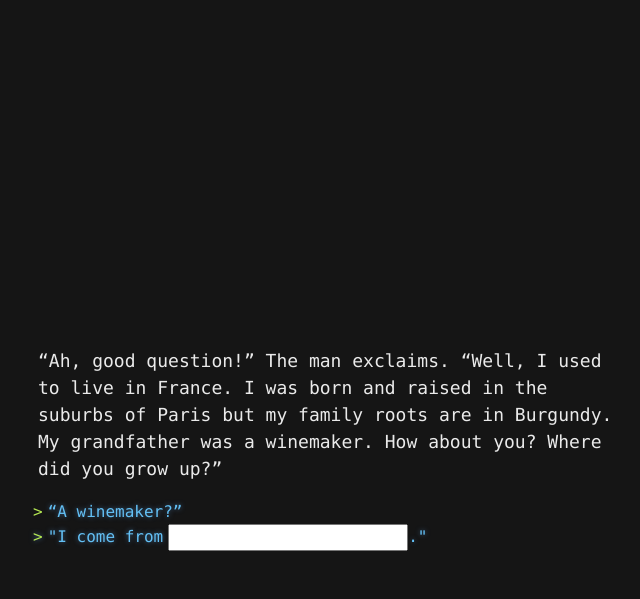
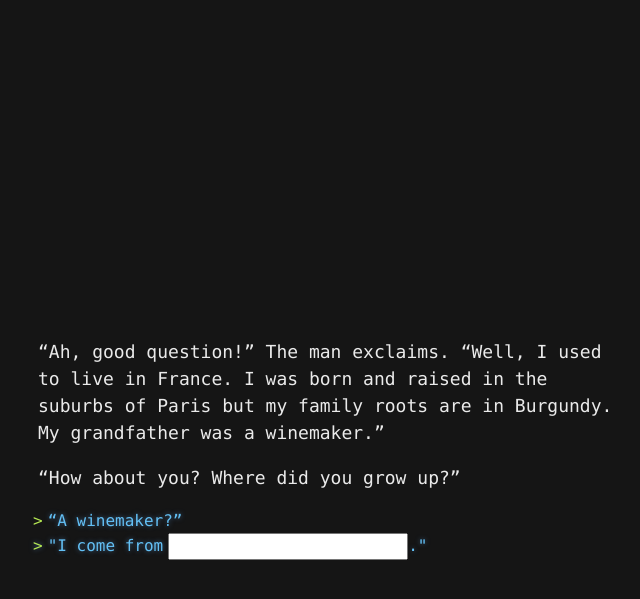
Before and after one commit to yvesgurcan/adventure, a Jekyll site: the page built from before.md, in a window 1280 px wide. Shown: the top 599 px of the page, without its empty margins (307-947 px from the left). Built offline with Jekyll 4.4.1, drawn with Linux system fonts in a browser that asks for light colours; our own code applies the rules of GitHub Pages for plain Markdown files.

```diff
--- a/before.md
+++ b/before.md
@@ -1,4 +1,6 @@
-"Ah, good question!" The man exclaims. "Well, I used to live in France. I was born and raised in the suburbs of Paris but my family roots are in Burgundy. My grandfather was a winemaker. How about you? Where did you grow up?"
+"Ah, good question!" The man exclaims. "Well, I used to live in France. I was born and raised in the suburbs of Paris but my family roots are in Burgundy. My grandfather was a winemaker."
+
+"How about you? Where did you grow up?"
 
 - ["A winemaker?"](grandfather.md)
 
```
